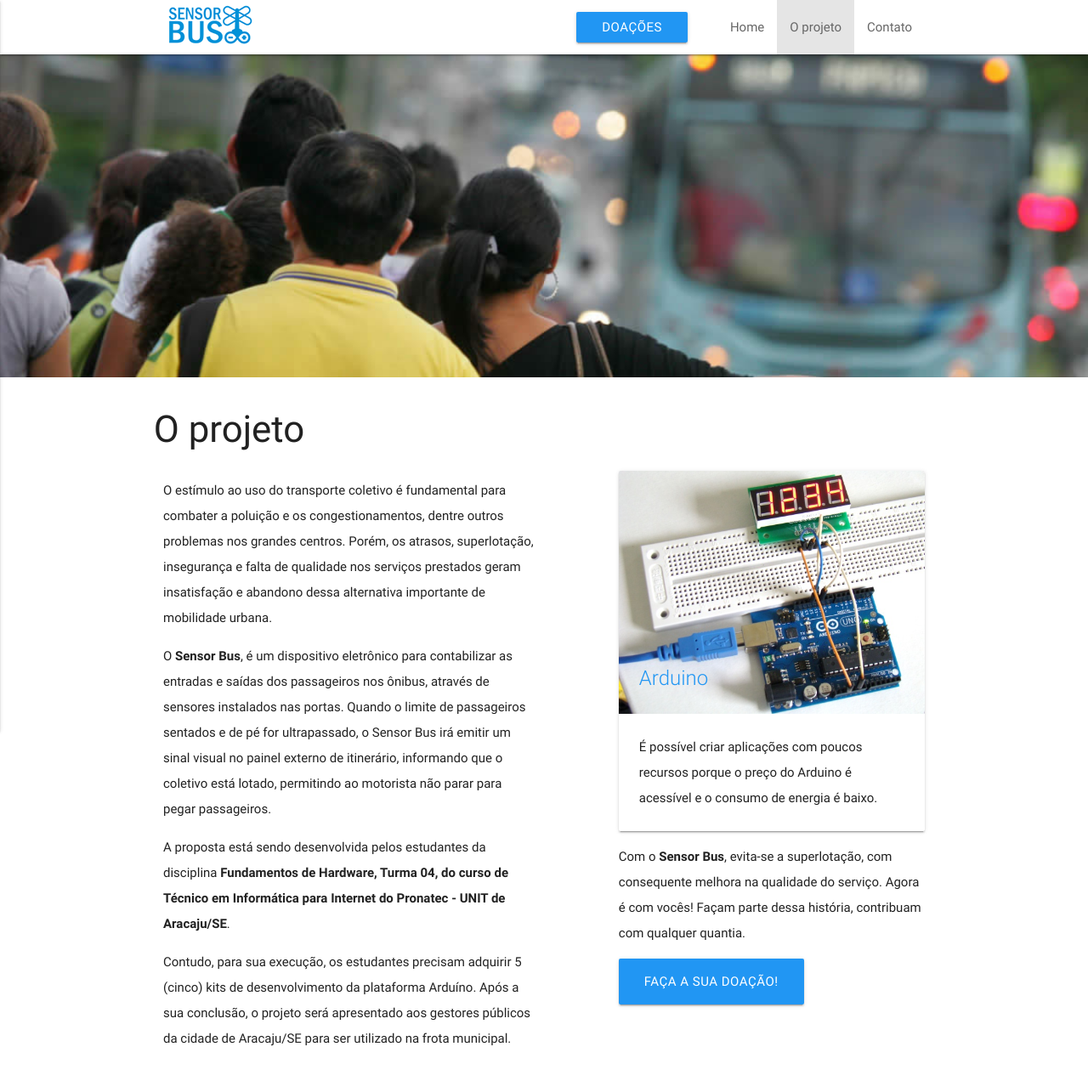
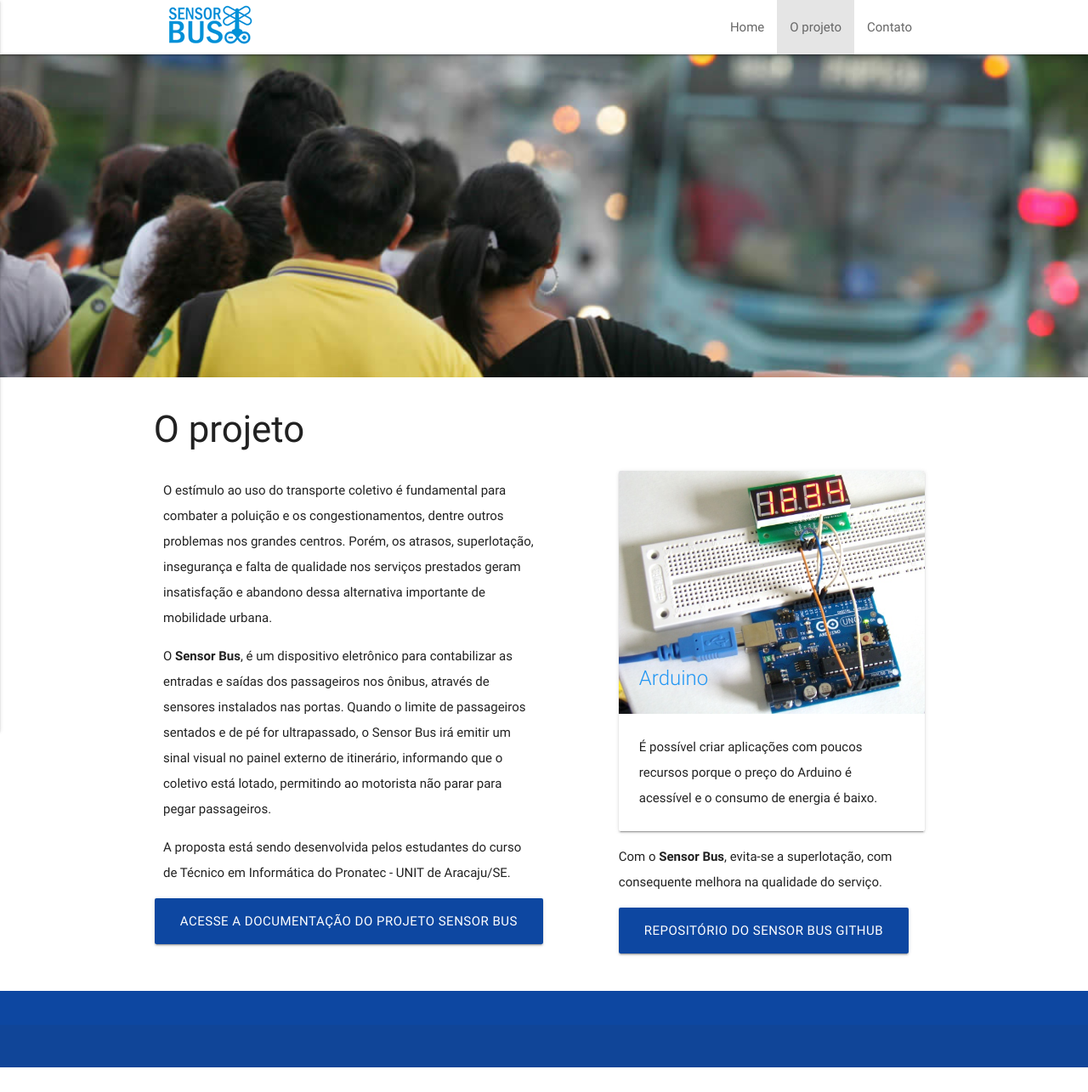
Before and after one commit to AnaBlond/Site, a plain HTML site: page public/projeto.html in a window 1280 px wide. Shown: the top 1285 px of the page at 85% size. After the commit the page ends 1256 px from the top, so only its background shows below. Drawn offline with nearby package versions, Linux system fonts and the light colour scheme.

Commit message:
Atualização do site

```diff
--- a/public/projeto.html
+++ b/public/projeto.html
@@ -17,19 +17,15 @@
       <a id="logo-container" href="./" class="brand-logo"><img src="img/logo.png" title="Sensor Bus" alt="Sensor Bus" /></a>
 
       <ul class="right hide-on-med-and-down">
-        <li class="inative"><a href="https://www.vakinha.com.br/vaquinha/sensor-bus-tecnologia" target="_blank"  class="waves-effect waves-light btn blue donation">Doações</a></li>
         <li><a href="./">Home</a></li>
-        <!--<li><a href="quemsomos.html">Quem somos</a></li>-->
         <li class="active"><a href="projeto.html">O projeto</a></li>
         <li><a href="contato.html">Contato</a></li>
       </ul>
 
       <ul id="nav-mobile" class="side-nav">
         <li><a href="./">Home</a></li>
-        <!--<li><a href="quemsomos.html">Quem somos</a></li>-->
         <li class="active"><a href="projeto.html">O projeto</a></li>
         <li><a href="contato.html">Contato</a></li>
-        <li class="inative"><a href="https://www.vakinha.com.br/vaquinha/sensor-bus-tecnologia" target="_blank"  class="waves-effect waves-light btn blue donation">Doações</a></li>
       </ul>
       <a href="#" data-activates="nav-mobile" class="button-collapse"><i class="material-icons">menu</i></a>
 
@@ -55,8 +51,11 @@
       	<div class="col l6">
        		<p>O estímulo ao uso do transporte coletivo é fundamental para combater a poluição e os congestionamentos, dentre outros problemas nos grandes centros. Porém, os atrasos, superlotação, insegurança e falta de qualidade nos serviços prestados geram insatisfação e abandono dessa alternativa importante de mobilidade urbana.</p>
        		<p>O <b>Sensor Bus</b>, é um dispositivo eletrônico para contabilizar as entradas e saídas dos passageiros nos ônibus, através de sensores instalados nas portas. Quando o limite de passageiros sentados e de pé for ultrapassado, o Sensor Bus irá emitir um sinal visual no painel externo de itinerário, informando que o coletivo está lotado, permitindo ao motorista não parar para pegar passageiros.</p>
-       		<p>A proposta está sendo desenvolvida pelos estudantes da disciplina <b>Fundamentos de Hardware, Turma 04, do curso de Técnico em Informática para Internet do Pronatec - UNIT de Aracaju/SE</b>.</p>
-			     <p>Contudo, para sua execução, os estudantes precisam adquirir 5 (cinco) kits de desenvolvimento da plataforma Arduíno. Após a sua conclusão, o projeto será apresentado aos gestores públicos da cidade de Aracaju/SE para ser utilizado na frota municipal.</p>
+       		<p>A proposta está sendo desenvolvida pelos estudantes do curso de Técnico em Informática do Pronatec - UNIT de Aracaju/SE</b>.</p>
+
+          <div class="row center">
+          <a href="https://docs.google.com/document/d/1wRQ0zpBty9OR6VWRjv43YQ3M6uXOCfrERSLWWNIn0hY/edit?usp=sharing" target="_blank" id="download-button" class="btn-large waves-effect waves-light blue darken-4">Acesse a documentação do Projeto Sensor Bus </a>
+        </div>
 
       	</div>
 
@@ -70,8 +69,9 @@
 	              <p>É possível criar aplicações com poucos recursos porque o preço do Arduino é acessível e o consumo de energia é baixo.</p>
 	            </div>
           	</div>
-          	<p>Com o <b>Sensor Bus</b>, evita-se a superlotação, com consequente melhora na qualidade do serviço. Agora é com vocês! Façam parte dessa história, contribuam com qualquer quantia.</p>
-          	<a href="https://www.vakinha.com.br/vaquinha/sensor-bus-tecnologia" target="_blank" class="waves-effect waves-light btn-large blue">Faça a sua doação!</a>
+          	<p>Com o <b>Sensor Bus</b>, evita-se a superlotação, com consequente melhora na qualidade do serviço.</p>
+
+            <a href="https://github.com/SensorBus" target="_blank" id="download-button" class="btn-large waves-effect waves-light blue darken-4">Repositório do Sensor Bus GitHub</a>
       	</div>
 
       </div>
```
Also changed, not shown: public/contato.html (+1 -3 lines), public/index.html (+5 -9 lines), 1 other file.
